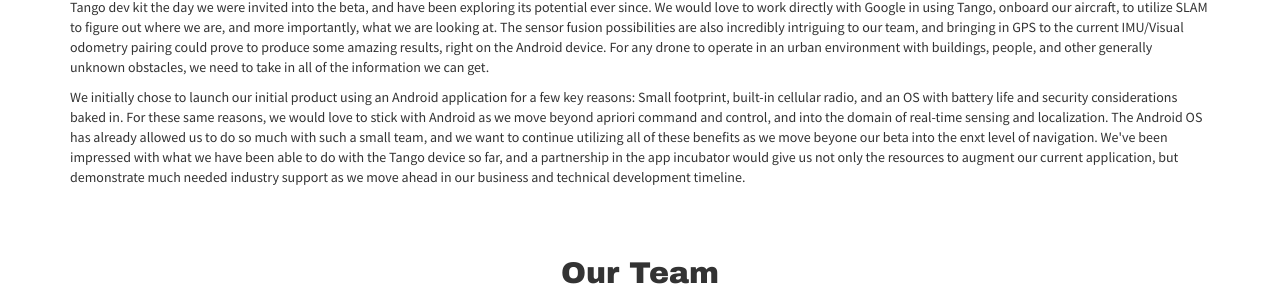
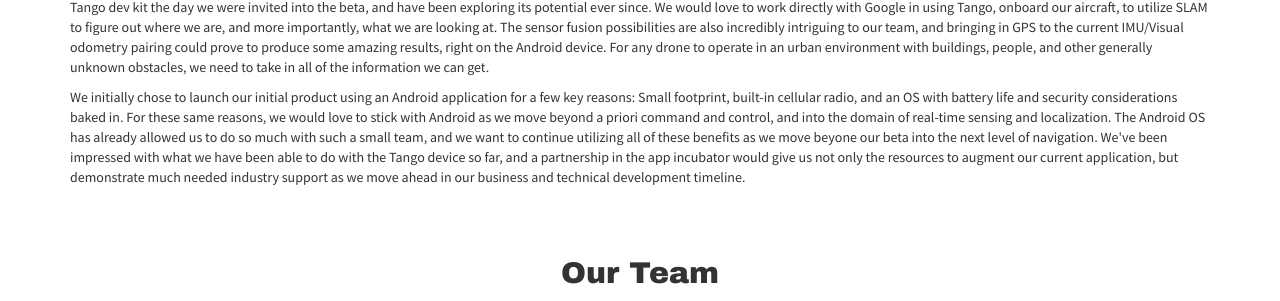
Before and after one commit to NevadaDynamics/NevadaDynamics.github.io, a Jekyll site: the page built from tango.html, in a window 1280 px wide and 900 px high, scrolled down 4005 px. Shown: the part 172-473 px from the top of the window. Built offline with Jekyll 4.4.1, drawn with Linux system fonts in a browser that asks for light colours; nearby versions of some CDN libraries; Markdown is read by kramdown in place of the engine named in the settings; comment, search, counter and statistics services are not loaded; some of the changed text lies outside the part shown.

Commit message:
Update tango.html

```diff
--- a/tango.html
+++ b/tango.html
@@ -55,7 +55,7 @@
 <h2>What NVD can do with Tango</h2>
 <p>Our vision extends beyond just enabling filming for the average consumer or easy drone integration into businesses. Our development timeline includes layering real-time video over our 3D terrain database, and visualizing that over the browser for our users. This, paired with our path planning, would allow one operator to monitor a large area with several drones, with no need for pilots or multiple people viewing multiple video streams. This, based on our customer interviews, would enable a large subset of use cases of drones to finally become a scalable reality. By removing all the technical barriers to entry, NVD wants to truly unlock the potential of drones and enable the future of things that fly.</p>
 <p>These long term goals of NVD require a few more things, namely some advanced localization, accurate pose estimation, and real-time close range modeling. Sound familiar? We purchased the Tango dev kit the day we were invited into the beta, and have been exploring its potential ever since. We would love to work directly with Google in using Tango, onboard our aircraft, to utilize SLAM to figure out where we are, and more importantly, what we are looking at. The sensor fusion possibilities are also incredibly intriguing to our team, and bringing in GPS to the current IMU/Visual odometry pairing could prove to produce some amazing results, right on the Android device. For any drone to operate in an urban environment with buildings, people, and other generally unknown obstacles, we need to take in all of the information we can get.</p>
-<p>We initially chose to launch our initial product using an Android application for a few key reasons: Small footprint, built-in cellular radio, and an OS with battery life and security considerations baked in. For these same reasons, we would love to stick with Android as we move beyond apriori command and control, and into the domain of real-time sensing and localization. The Android OS has already allowed us to do so much with such a small team, and we want to continue utilizing all of these benefits as we move beyone our beta into the enxt level of navigation. We've been impressed with what we have been able to do with the Tango device so far, and a partnership in the app incubator would give us not only the resources to augment our current application, but demonstrate much needed industry support as we move ahead in our business and technical development timeline.</p>
+<p>We initially chose to launch our initial product using an Android application for a few key reasons: Small footprint, built-in cellular radio, and an OS with battery life and security considerations baked in. For these same reasons, we would love to stick with Android as we move beyond a priori command and control, and into the domain of real-time sensing and localization. The Android OS has already allowed us to do so much with such a small team, and we want to continue utilizing all of these benefits as we move beyone our beta into the next level of navigation. We've been impressed with what we have been able to do with the Tango device so far, and a partnership in the app incubator would give us not only the resources to augment our current application, but demonstrate much needed industry support as we move ahead in our business and technical development timeline.</p>
 <br></br>
 <h2>Our Team</h2>
 <br>
```
Also changed, not shown: other parts of tango.html (+1 -1 lines).
